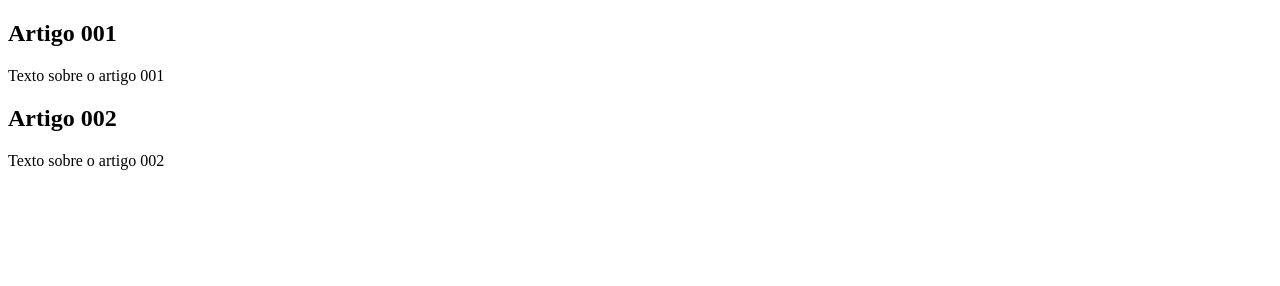
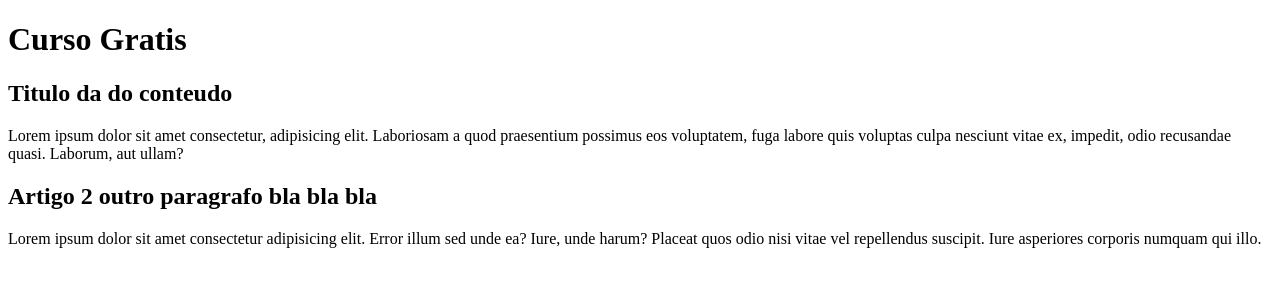
Before and after one commit to AlexsanderGianasi/Brench-testes, a plain HTML site: page index.html in a window 1280 px wide. Drawn offline with Linux system fonts and the light colour scheme.

Commit message:
começei o meu html

```diff
--- a/index.html
+++ b/index.html
@@ -8,15 +8,21 @@
 <body>
     <main>
         <header>
+            <h1>Curso Gratis</h1>
+        </header>
             <article>
-                <h2>Artigo 001</h2>
-                <p>Texto sobre o artigo 001</p>
+                <h2>Titulo da do conteudo</h2>
+                <p>Lorem ipsum dolor sit amet consectetur, adipisicing
+                    elit. Laboriosam a quod praesentium possimus eos
+                    voluptatem, fuga labore quis voluptas culpa nesciunt
+                     vitae ex, impedit, odio recusandae quasi. Laborum,
+                     aut ullam?</p>
             </article>
             <article>
-                <h2>Artigo 002</h2>
-                <p>Texto sobre o artigo 002</p>
+                <h2>Artigo 2 outro paragrafo bla bla bla</h2>
+                <p>Lorem ipsum dolor sit amet consectetur adipisicing elit. Error illum sed unde ea? Iure, unde harum? Placeat quos odio nisi vitae vel repellendus suscipit. Iure asperiores corporis numquam qui illo.</p>
             </article>
-        </header>
+
     </main>
 </body>
 </html>
```
